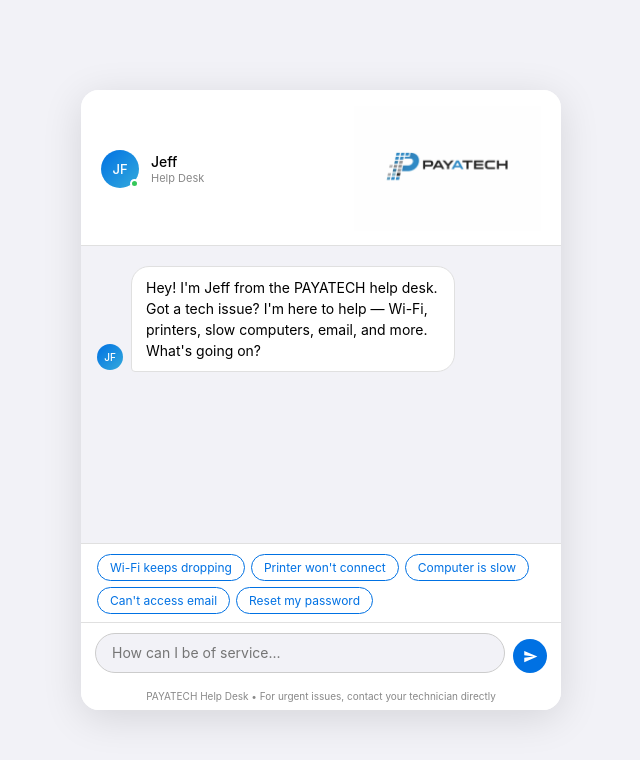
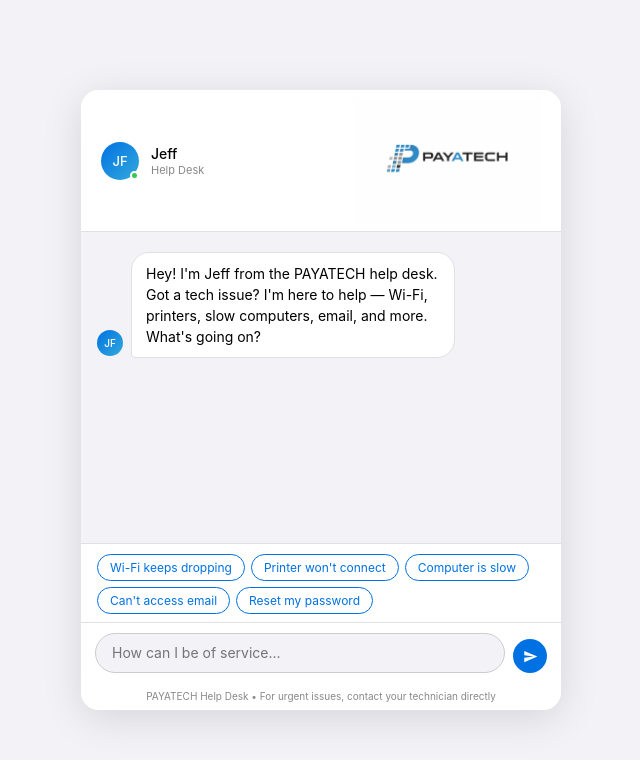
Before and after one commit to Ridemore/jeff-helpdesk, a plain HTML site: page index.html in a window 1280 px wide. Shown: the whole page, without its empty margins (319-959 px from the left). Drawn offline with Linux system fonts and the light colour scheme.

Commit message:
Update index.html

```diff
--- a/index.html
+++ b/index.html
@@ -8,7 +8,7 @@
     * { box-sizing: border-box; margin: 0; padding: 0; }
     body { font-family: -apple-system, BlinkMacSystemFont, 'Helvetica Neue', sans-serif; background: #f2f2f7; display: flex; justify-content: center; align-items: center; min-height: 100vh; }
     #app { display: flex; flex-direction: column; height: 620px; width: 100%; max-width: 480px; background: #ffffff; border-radius: 18px; overflow: hidden; box-shadow: 0 8px 40px rgba(0,0,0,0.12); }
-    #header { padding: 16px 20px 14px; overflow: hidden; display: flex; align-items: center; gap: 12px; background: rgba(255,255,255,0.95); border-bottom: 0.5px solid #e0e0e0; }
+    #header { padding: 8px 20px 8px; overflow: hidden; display: flex; align-items: center; gap: 12px; background: rgba(255,255,255,0.95); border-bottom: 0.5px solid #e0e0e0; }
     .avatar-wrap { position: relative; }
     .jeff-avatar { width: 38px; height: 38px; border-radius: 50%; background: linear-gradient(135deg, #0071e3, #34aadc); display: flex; align-items: center; justify-content: center; font-size: 13px; font-weight: 500; color: white; }
     .online-dot { width: 9px; height: 9px; border-radius: 50%; background: #34c759; border: 2px solid white; position: absolute; bottom: 0; right: 0; }
```
